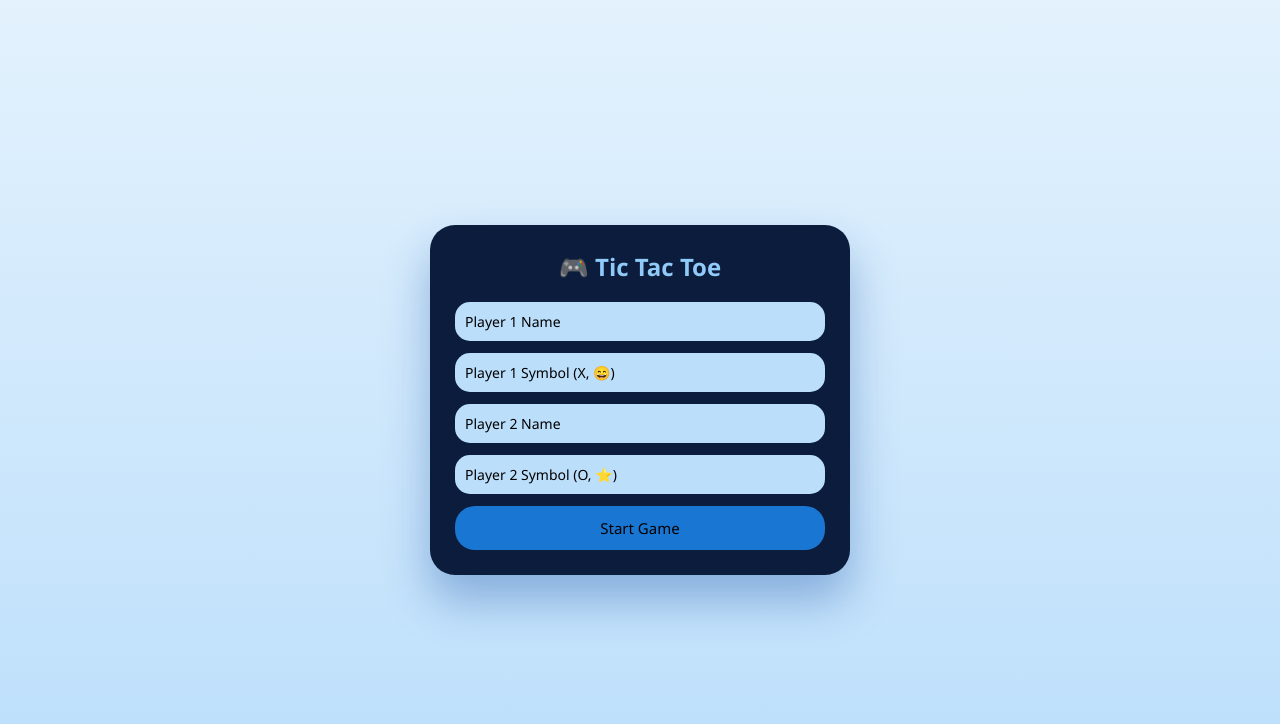
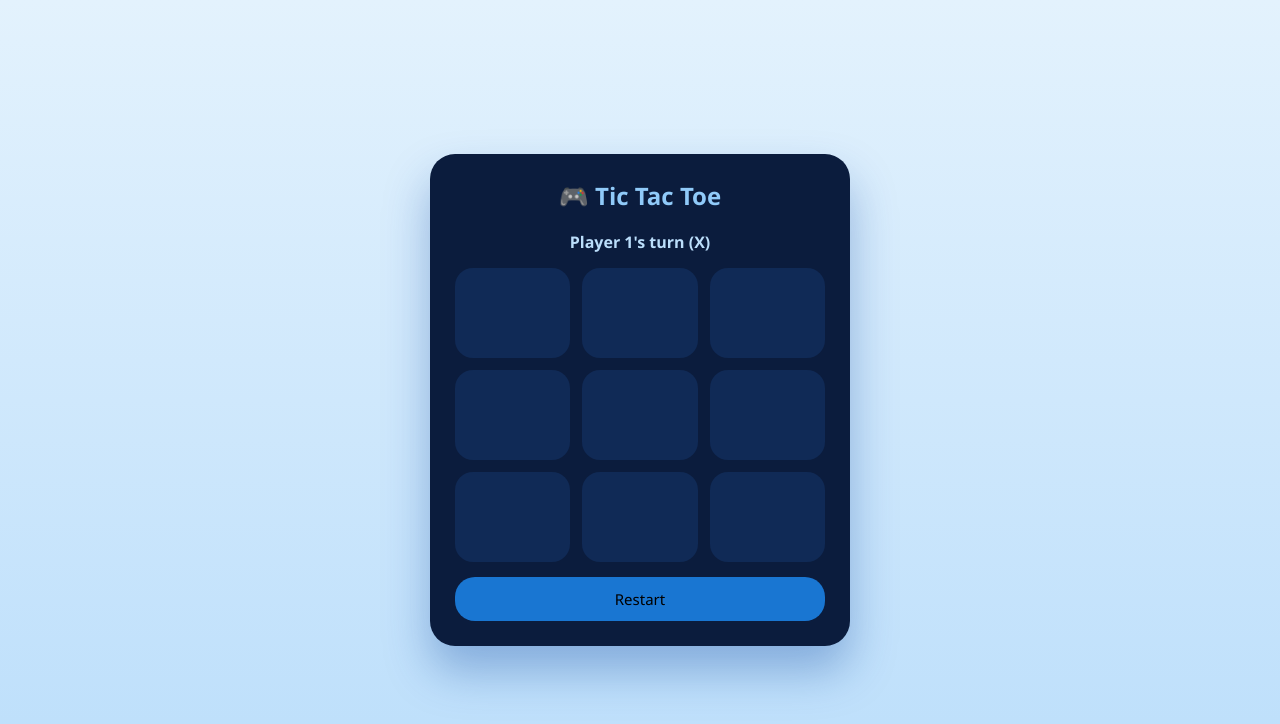
Before and after one commit to devkidarandale01/Assignment-28, a plain HTML site: page index.html in a window 1280 px wide. Both pictures are taken after a click on the button "Start Game". Drawn offline with Linux system fonts and the light colour scheme.

Commit message:
added js logic

```diff
--- a/index.html
+++ b/index.html
@@ -136,6 +136,89 @@
     <button onclick="resetGame()">Restart</button>
   </div>
 </div>
+ <script>
+  let players = [];
+  let current = 0;
+  let board = Array(9).fill("");
+  let gameOver = false;
+
+  const winPatterns = [
+    [0,1,2],[3,4,5],[6,7,8],
+    [0,3,6],[1,4,7],[2,5,8],
+    [0,4,8],[2,4,6]
+  ];
+
+  function startGame() {
+    const p1Name = p1NameInput.value || "Player 1";
+    const p2Name = p2NameInput.value || "Player 2";
+    const p1Sym = p1Symbol.value || "X";
+    const p2Sym = p2Symbol.value || "O";
+
+    if (p1Sym === p2Sym) {
+      alert("Symbols must be different!");
+      return;
+    }
+
+    players = [
+      { name: p1Name, symbol: p1Sym },
+      { name: p2Name, symbol: p2Sym }
+    ];
+
+    setup.style.display = "none";
+    game.style.display = "flex";
+    updateStatus();
+  }
+
+  function makeMove(index) {
+    if (board[index] || gameOver) return;
+
+    board[index] = players[current].symbol;
+    document.querySelectorAll(".cell")[index].textContent =
+      players[current].symbol;
+
+    if (checkWin()) {
+      status.textContent = `🏆 ${players[current].name} wins!`;
+      gameOver = true;
+      return;
+    }
+
+    if (!board.includes("")) {
+      status.textContent = "🤝 It's a draw!";
+      gameOver = true;
+      return;
+    }
+
+    current = 1 - current;
+    updateStatus();
+  }
+
+  function checkWin() {
+    return winPatterns.some(pattern =>
+      pattern.every(i => board[i] === players[current].symbol)
+    );
+  }
+
+  function updateStatus() {
+    status.textContent =
+      `${players[current].name}'s turn (${players[current].symbol})`;
+  }
+
+  function resetGame() {
+    board.fill("");
+    document.querySelectorAll(".cell").forEach(c => c.textContent = "");
+    gameOver = false;
+    current = 0;
+    updateStatus();
+  }
+
+  const p1NameInput = document.getElementById("p1Name");
+  const p2NameInput = document.getElementById("p2Name");
+  const p1Symbol = document.getElementById("p1Symbol");
+  const p2Symbol = document.getElementById("p2Symbol");
+  const setup = document.getElementById("setup");
+  const game = document.getElementById("game");
+  const status = document.getElementById("status");
+</script>
 
 </body>
 </html>
```
